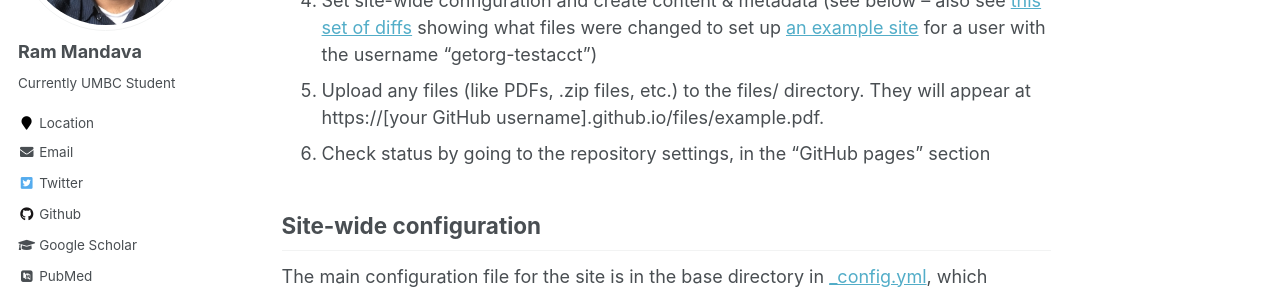
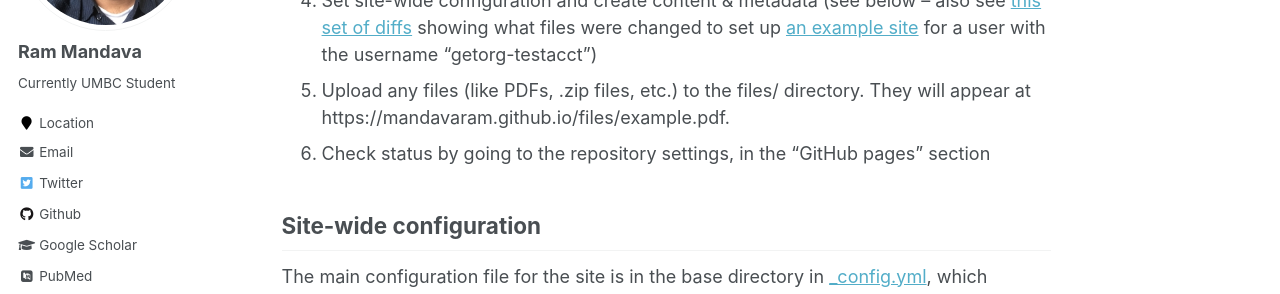
Before and after one commit to mandavaram/mandavaram.github.io, a Jekyll site: the page built from _pages/about.md, in a window 1280 px wide and 900 px high, scrolled down 1082 px. Shown: the part 180-474 px from the top of the window. Built offline with Jekyll 4.4.1, drawn with Linux system fonts in a browser that asks for light colours; some web fonts are replaced.

Commit message:
Update about.md

```diff
--- a/_pages/about.md
+++ b/_pages/about.md
@@ -21,8 +21,8 @@
 1. Register a GitHub account if you don't have one and confirm your e-mail (required!)
 1. Fork [this repository](https://github.com/academicpages/academicpages.github.io) by clicking the "fork" button in the top right.
 1. Go to the repository's settings (rightmost item in the tabs that start with "Code", should be below "Unwatch"). Rename the repository "[your GitHub username].github.io", which will also be your website's URL.
-1. Set site-wide configuration and create content & metadata (see below -- also see [this set of diffs](http://archive.is/3TPas) showing what files were changed to set up [an example site](https://getorg-testacct.github.io) for a user with the username "getorg-testacct")
-1. Upload any files (like PDFs, .zip files, etc.) to the files/ directory. They will appear at https://[your GitHub username].github.io/files/example.pdf.
+1. Set site-wide configuration and create content & metadata (see below -- also see [this set of diffs](http://archive.is/3TPas) showing what files were changed to set up [an example site](https://mandavaram.github.io) for a user with the username "getorg-testacct")
+1. Upload any files (like PDFs, .zip files, etc.) to the files/ directory. They will appear at https://mandavaram.github.io/files/example.pdf.
 1. Check status by going to the repository settings, in the "GitHub pages" section
 
 Site-wide configuration
```
